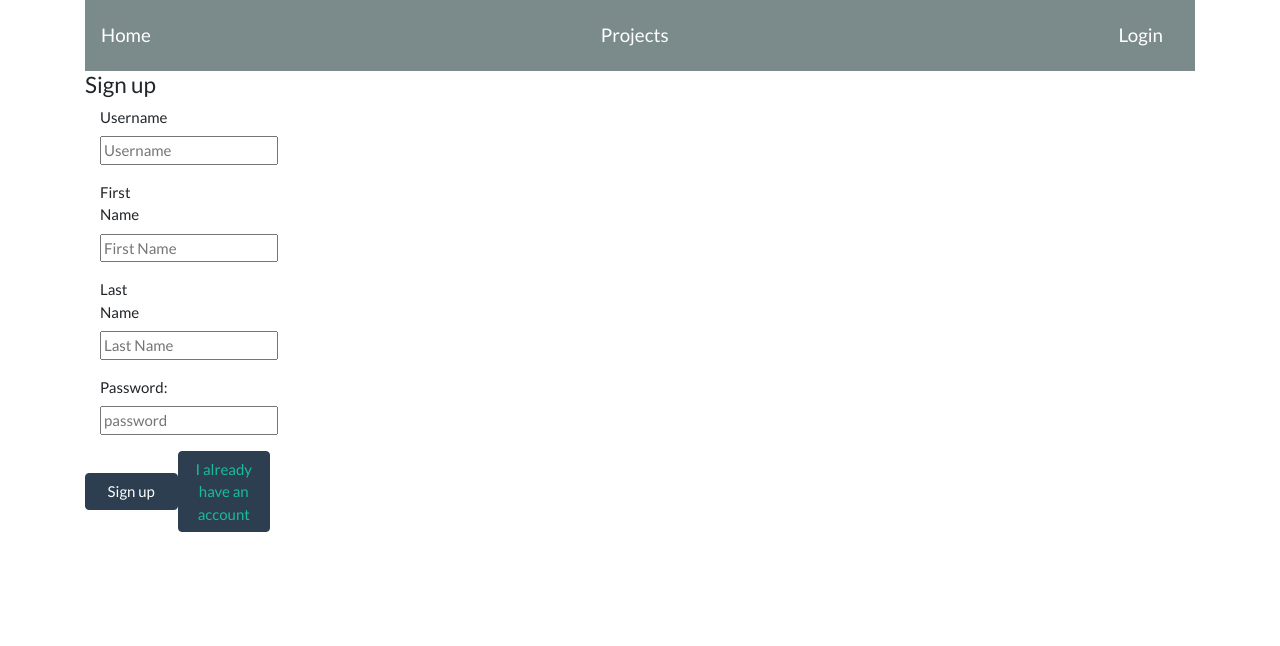
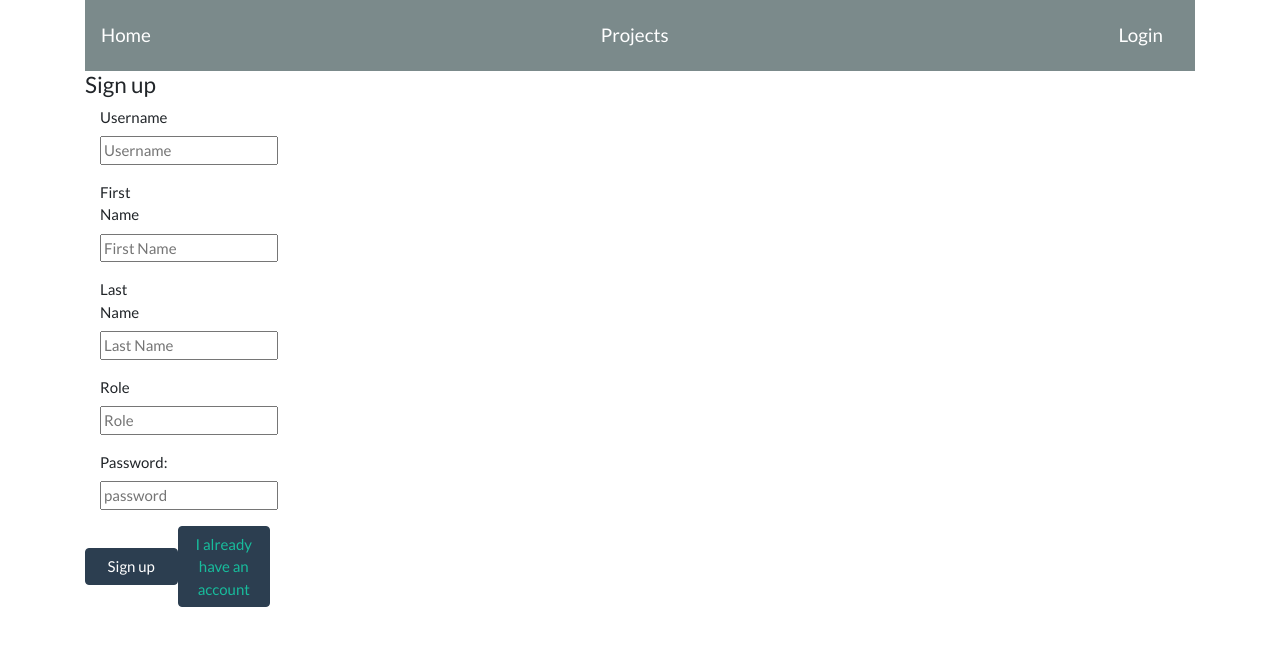
Before and after one commit to JogeswararaoKolla/mern-app-facil-work, a React (Create React App) app in the folder client/: page /sign-up in a window 1280 px wide. Shown: the top 646 px of the page. Built offline with nearby package versions, Linux system fonts and the light colour scheme.

Commit message:
added role into signup.js

```diff
--- a/client/src/components/Signup-Login/sign-up.js
+++ b/client/src/components/Signup-Login/sign-up.js
@@ -10,6 +10,7 @@ class Signup extends Component {
             firstName: '',
             lastName: '',
             password: '',
+            role: '',
             redirectTo: null
         }
         this.handleSubmit = this.handleSubmit.bind(this)
@@ -23,9 +24,10 @@ class Signup extends Component {
     }
 
     handleSubmit(event) {
-        console.log('sign-up handleSubmit, username: ')
+        console.log('sign-up handleSubmit, username: , role')
         console.log(this.state.username)
         console.log(this.state.firstName)
+        console.log(this.state.role)
         event.preventDefault()
 
         //request to server to add a new username/password
@@ -33,12 +35,13 @@ class Signup extends Component {
             username: this.state.username,
             firstName: this.state.firstName,
             lastName: this.state.lastName,
-            password: this.state.password
+            password: this.state.password,
+            role: this.state.role
         })
             .then(response => {
                 console.log(response)
                 if (!response.data.errmsg) {
-                    console.log('Succesful Sign-up')
+                    console.log('Succesful Sign-up ' + this.state.role)
                     this.setState({ //redirect to login page
                         redirectTo: '/'
                     })
@@ -106,6 +109,21 @@ class Signup extends Component {
                         </div>
                         <div className="form-group">
                             <div className="col-1 col-ml-auto">
+                                <label className="form-label" htmlFor="role">Role </label>
+                            </div>
+                            <div className="col-3 col-mr-auto">
+                                <input className="form-input"
+                                    type="text"
+                                    id="role"
+                                    name="role"
+                                    placeholder="Role"
+                                    value={this.state.role}
+                                    onChange={this.handleChange}
+                                />
+                            </div>
+                        </div>
+                        <div className="form-group">
+                            <div className="col-1 col-ml-auto">
                                 <label className="form-label" htmlFor="password">Password: </label>
                             </div>
                             <div className="col-3 col-mr-auto">
```
